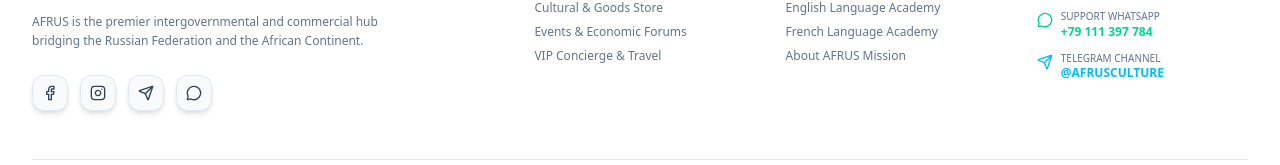
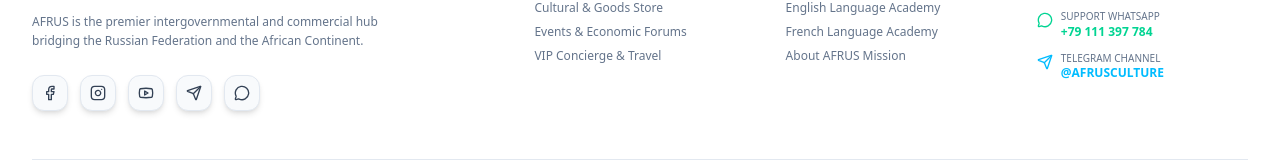
Before and after one commit to afrus-c/Afrus, a React (Vite) app: page / in a window 1280 px wide. Shown: the part 6049-6214 px from the top of the page. Built offline with nearby package versions, Linux system fonts and the light colour scheme.

Commit message:
Add AFRUS YouTube channel to footer

```diff
--- a/public/admin/config.yml
+++ b/public/admin/config.yml
@@ -552,6 +552,7 @@
                   - { label: Profile URL, name: url, widget: string }
               - { label: Facebook URL, name: facebookUrl, widget: string }
               - { label: Instagram URL, name: instagramUrl, widget: string }
+              - { label: YouTube URL, name: youtubeUrl, widget: string }
           - label: Offices
             name: offices
             widget: list
--- a/src/components/Footer.tsx
+++ b/src/components/Footer.tsx
@@ -1,6 +1,6 @@
 import React from 'react';
 import { Link } from 'react-router-dom';
-import { Mail, Phone, MessageCircle, Send, Facebook, Instagram, ShieldCheck } from 'lucide-react';
+import { Mail, Phone, MessageCircle, Send, Facebook, Instagram, Youtube, ShieldCheck } from 'lucide-react';
 import { CONTACT_INFO } from '../data/content';
 import { useLanguage } from '../context/LanguageContext';
 import siteSettings from '../content/site-settings.json';
@@ -48,6 +48,17 @@
                 id="footer-ig-link"
               >
                 <Instagram className="w-4 h-4" />
+              </a>
+              <a
+                href={CONTACT_INFO.youtubeUrl}
+                target="_blank"
+                rel="noopener noreferrer"
+                className="w-9 h-9 rounded-xl bg-slate-900 border border-slate-800 hover:border-red-500 hover:bg-red-600 hover:text-white text-slate-300 flex items-center justify-center transition-colors shadow-md"
+                title="AFRUS YouTube"
+                aria-label="AFRUS YouTube"
+                id="footer-youtube-link"
+              >
+                <Youtube className="w-4 h-4" />
               </a>
               <a
                 href={CONTACT_INFO.telegramUrl}
--- a/src/content/site-settings.json
+++ b/src/content/site-settings.json
@@ -6,7 +6,8 @@
     "africaPhone": { "raw": "237670333336", "formatted": "+237 670 33 33 36" },
     "telegram": { "handle": "@AFRUSCULTURE", "username": "AFRUSCULTURE", "url": "https://t.me/AFRUSCULTURE" },
     "facebookUrl": "https://www.facebook.com/share/1ETf2RHVF8/?mibextid=wwXIfr",
-    "instagramUrl": "https://www.instagram.com/afrus_culture_tour?igsh=amZqMzI0ZGZseXRv&utm_source=qr"
+    "instagramUrl": "https://www.instagram.com/afrus_culture_tour?igsh=amZqMzI0ZGZseXRv&utm_source=qr",
+    "youtubeUrl": "https://youtube.com/@afruss_sphere?si=EeS6Nu46jvCS6rOc"
   },
   "offices": [
     {
--- a/src/data/content.ts
+++ b/src/data/content.ts
@@ -28,5 +28,6 @@
   telegramUrl: siteSettings.contact.telegram.url,
   facebookUrl: siteSettings.contact.facebookUrl,
   instagramUrl: siteSettings.contact.instagramUrl,
+  youtubeUrl: siteSettings.contact.youtubeUrl,
   offices: siteSettings.offices
 };
```
